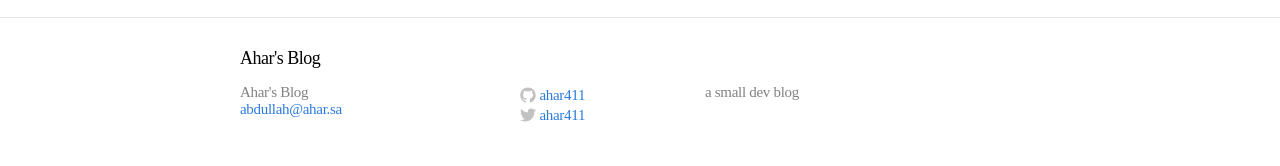
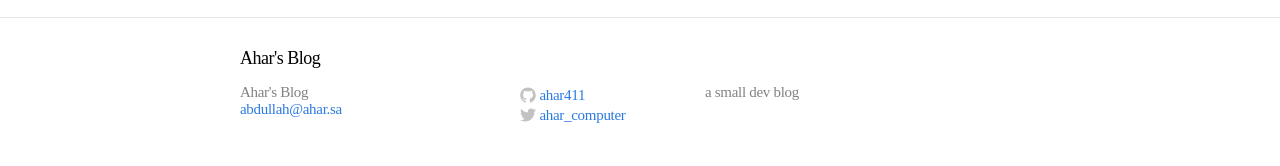
Before and after one commit to AharComputer/ahar411.github.io, a Jekyll site: the page built from index.html, in a window 1280 px wide. Shown: the part 1018-1184 px from the top of the page. Built offline with Jekyll 4.4.1, drawn with Linux system fonts in a browser that asks for light colours; comment, search, counter and statistics services are not loaded; part of the change alters nothing that is shown.

```diff
--- a/_includes/footer.html
+++ b/_includes/footer.html
@@ -46,7 +46,7 @@
                 c6.015,0,9.304-4.983,9.304-9.304c0-0.142-0.003-0.283-0.009-0.423C14.976,4.29,15.531,3.714,15.969,3.058z"/>
               </svg>
             </span>
-            <span class="username">{{ site.username }}</span>
+            <span class="username">ahar_computer</span>
           </a>
         </li>
       </ul>
--- a/_layouts/default.html
+++ b/_layouts/default.html
@@ -19,6 +19,16 @@
       "imageSize": 32
       });
         </script>
+        <script>
+  (function(i,s,o,g,r,a,m){i['GoogleAnalyticsObject']=r;i[r]=i[r]||function(){
+  (i[r].q=i[r].q||[]).push(arguments)},i[r].l=1*new Date();a=s.createElement(o),
+  m=s.getElementsByTagName(o)[0];a.async=1;a.src=g;m.parentNode.insertBefore(a,m)
+  })(window,document,'script','//www.google-analytics.com/analytics.js','ga');
+
+  ga('create', 'UA-59689887-1', 'auto');
+  ga('send', 'pageview');
+
+</script>
       </div>
       <script>!function(d,s,id){var js,fjs=d.getElementsByTagName(s)[0],p=/^http:/.test(d.location)?'http':'https';if(!d.getElementById(id)){js=d.createElement(s);js.id=id;js.src=p+"://platform.twitter.com/widgets.js";fjs.parentNode.insertBefore(js,fjs);}}(document,"script","twitter-wjs");</script>
       </div>
```
